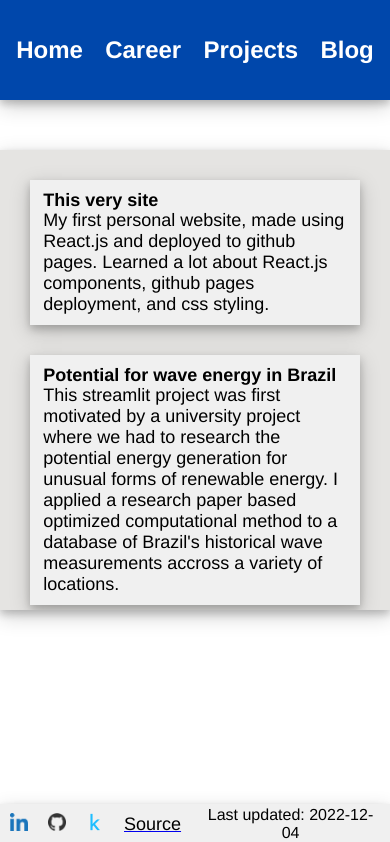
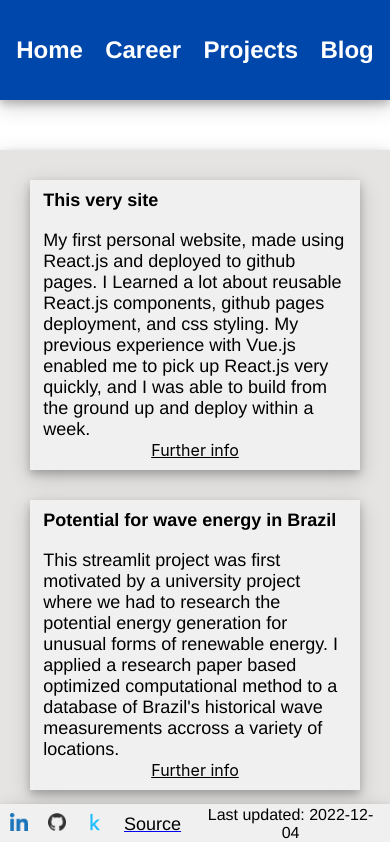
Before and after one commit to guerchen/my-site, a React (Create React App) app: page /projects in a window 390 px wide. Shown: the top 842 px of the page. Built offline with nearby package versions, Linux system fonts and the light colour scheme.

Commit message:
Improved UX for mobile users

```diff
--- a/src/components/project.css
+++ b/src/components/project.css
@@ -11,6 +11,4 @@
 
 .furtherinfo {
     color: black;
-    position: fixed;
-    bottom: 0;
 }
--- a/src/components/project.js
+++ b/src/components/project.js
@@ -10,7 +10,7 @@ class Project extends React.Component {
         <div className='project-box'>
             <div className='title-div'>
                 <h3 className='post-title'>{this.props.name}</h3>
-            </div>
+            </div><br/>
             <div className='content-div'>
                 <p className='post-content'>{this.props.description}</p>
             </div>
--- a/src/pages/about.css
+++ b/src/pages/about.css
@@ -1,4 +1,5 @@
 .content{
     padding-top: 50px;
+    padding-bottom: 90px;
     overflow:hidden;
 }
--- a/src/pages/career.css
+++ b/src/pages/career.css
@@ -1,9 +1,3 @@
-.content{
-    margin-top: 50px;
-    height: 500px;
-    margin: auto;
-}
-
 .career-card {
     background-color: #E5E4E2;
     height: 80%;
--- a/src/pages/projects.js
+++ b/src/pages/projects.js
@@ -8,17 +8,22 @@ function Projects() {
         <div className='content'>
             <div className='projects-card'>
                 <Project name='This very site' description='My first personal website, made using React.js and deployed to github pages.
-                Learned a lot about React.js components, github pages deployment, and css styling.'
+                I Learned a lot about reusable React.js components, github pages deployment, and css styling. My previous experience with
+                Vue.js enabled me to pick up React.js very quickly, and I was able to build from the ground up and deploy within a week.'
                 link='https://github.com/guerchen/my-site' />
                 <Project name="Potential for wave energy in Brazil" description="This streamlit project was first motivated by a
                 university project where we had to research the potential energy generation for unusual forms of renewable energy. I applied
                 a research paper based optimized computational method to a database of Brazil's historical wave measurements accross a variety
                 of locations."
-                link='https://guerchen-waveenergy-waves-apklz5.streamlit.app/' />
+                link='https://github.com/guerchen/WaveEnergy' />
                 <Project name='My own Facematch/Liveness' description='With the goal of better understanding the products offered by idwall,
                 I sought out to build my own version of Facematch with Liveness using a Kaggle selfies and IDs dataset and Tensorflow and Keras.
                 I learned a lot about image preprocessing, convolutional neural networks, TPUs, and more!'
                 link='https://github.com/guerchen/my-own-facematch-liveness/blob/37dde117d7252f8b9da68add5aaf7f77b45829d4/my-own-facematch-liveness.ipynb' />
+                <Project name="Ariel's first API" description="Using python's library flask, I was able to create a very simple REST API, for
+                learning purposes, mainly because I deal with REST APIs daily and wanted to get a better grip on their inner workings. I was able
+                to deploy it for some time using Heroku's free dynos. It has been since shut down."
+                link='https://github.com/guerchen/ariels-first-api/tree/master' />
             </div>
             <Footer />
         </div>
```
